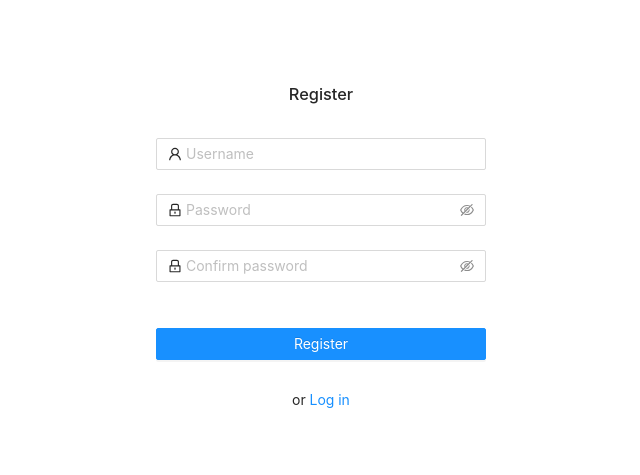
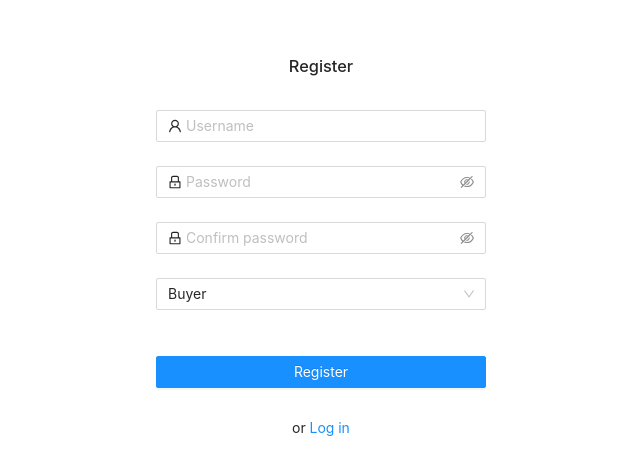
Before and after one commit to sobolev-alexey/vending-machine, a React (Vite) app in the folder frontend/: page /register in a window 1280 px wide. Shown: the part 139-614 px from the top of the page, without its empty margins (319-959 px from the left). Built offline with nearby package versions, Linux system fonts and the light colour scheme; what webfontloader would draw is missing.

Commit message:
feat(Frontend): seller type selection for registration

```diff
--- a/frontend/src/pages/Register.tsx
+++ b/frontend/src/pages/Register.tsx
@@ -1,6 +1,6 @@
 import React, { useContext, useEffect } from "react";
 import { useLocation, useNavigate } from "react-router-dom";
-import { Form, Input, Button } from "antd";
+import { Form, Input, Button, Select } from "antd";
 import { LockOutlined, UserOutlined } from '@ant-design/icons';
 import { AppContext } from '../context/globalState';
 import { CustomAuthHeader } from "../components";
@@ -9,7 +9,7 @@ import callApi from '../utils/callApi';
 const Register = () => {
   const location = useLocation();
   const navigate = useNavigate();
-  const { isLoggedIn, setUser, successCallback, errorCallback } = useContext(AppContext);
+  const { isLoggedIn, setUser, successCallback, errorCallback, user } = useContext(AppContext);
   const pathname = location.pathname;
   const [registerForm] = Form.useForm();
 
@@ -20,11 +20,15 @@ const Register = () => {
   };
 
   useEffect(() => {
-    isLoggedIn && navigate("/buyer");
+    isLoggedIn && user && navigate(`/${user.role}` || "/buyer");
   }, [isLoggedIn]); // eslint-disable-line react-hooks/exhaustive-deps
 
-  const onFinish = async ({ username, password }: { username: string, password: string }) => {
-    const payload = { username, password, role: 'buyer' };
+  const onFinish = async ({
+    username, password, role
+  }: {
+    username: string, password: string, role: string
+  }) => {
+    const payload = { username, password, role };
     const response = await callApi('post', 'auth/register', payload);
     if (response?.error) {
       errorCallback(response?.error);
@@ -45,6 +49,9 @@ const Register = () => {
           className="login-form"
           onFinish={onFinish}
           validateTrigger="onSubmit"
+          initialValues={{
+            role: 'buyer'
+          }}
         >
           <Form.Item
             name="username"
@@ -114,6 +121,12 @@ const Register = () => {
               placeholder="Confirm password"
             />
           </Form.Item>
+          <Form.Item name="role" rules={[{ required: true }]}>
+            <Select>
+              <Select.Option value="buyer">Buyer</Select.Option>
+              <Select.Option value="seller">Seller</Select.Option>
+            </Select>
+          </Form.Item>
           <Form.Item>
             <br />
             <Button type="primary" htmlType="submit" className="login-form-button login-btn-inverse">
```
